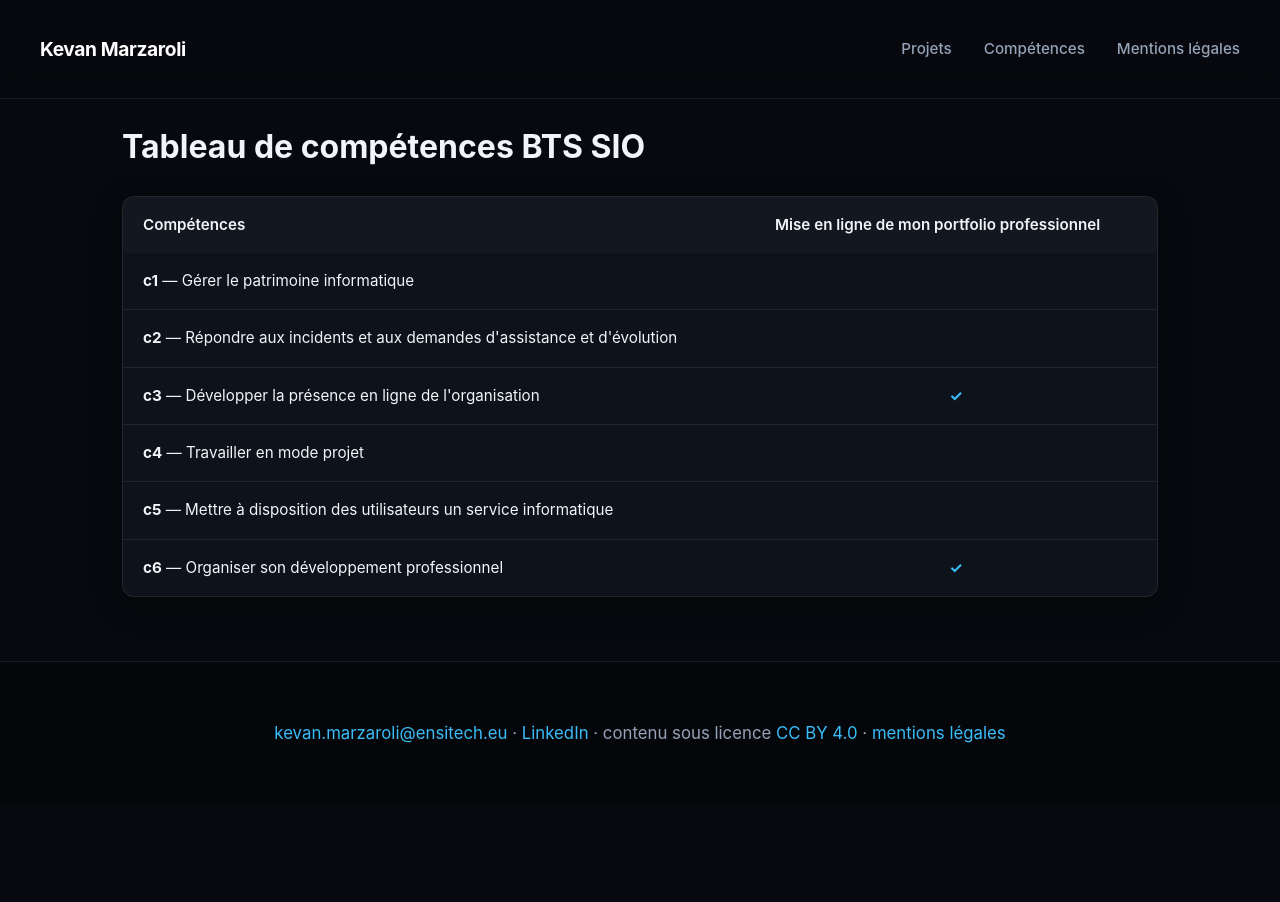
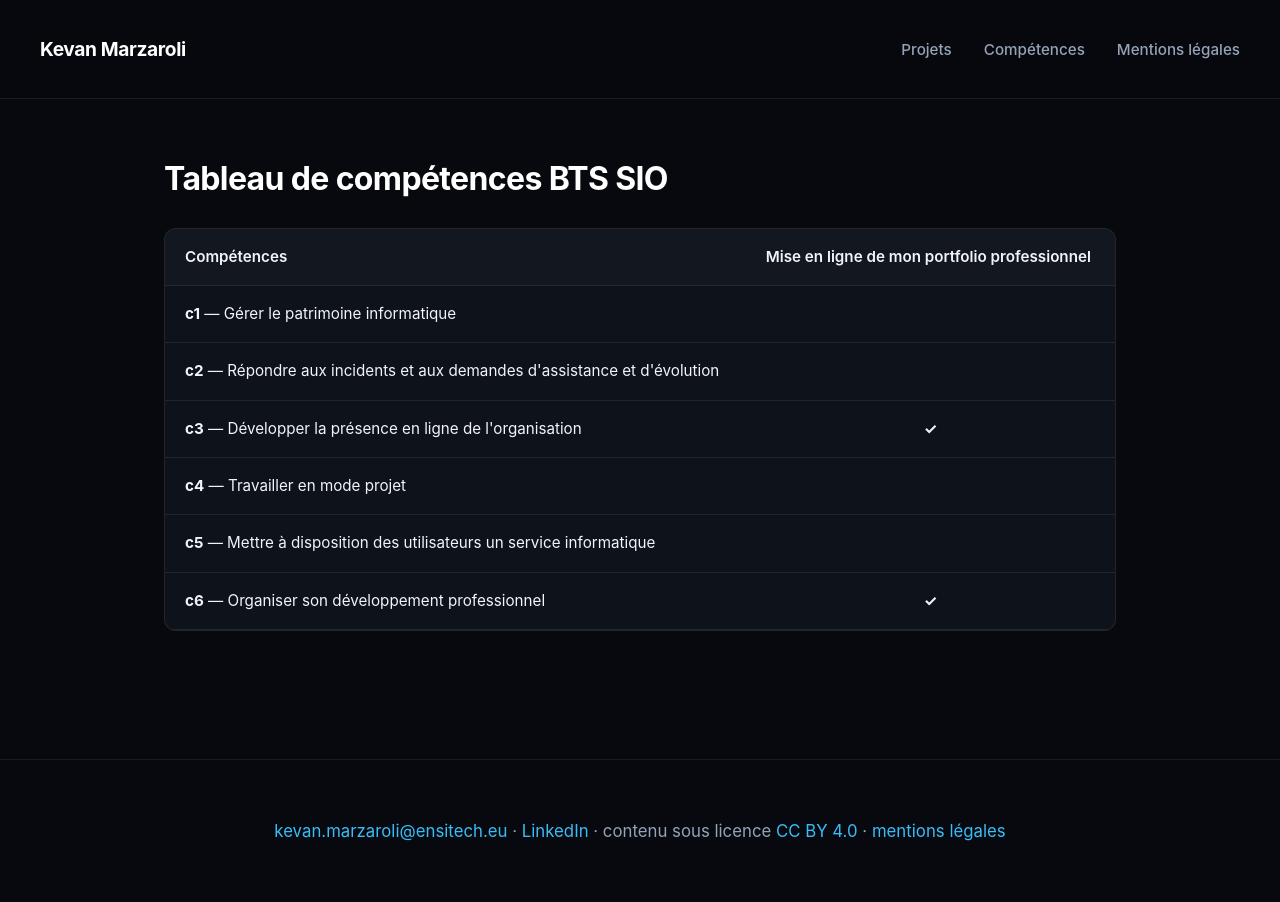
Before and after one commit to kevan-png/repository-Kevan-Marzaroli, a Jekyll site: the page built from competences.html, in a window 1280 px wide. Built offline with Jekyll 4.4.1, drawn with Linux system fonts in a browser that asks for light colours.

Commit message:
Refactor CSS styles for layout and responsiveness
Updated styles for various elements including margins, paddings, and colors. Adjusted hero section dimensions and added responsiveness for images.

```diff
--- a/css/style.css
+++ b/css/style.css
@@ -1,5 +1,5 @@
 /* ==========================================================================
-   PORTFOLIO FUTURISTE DARK TECH (NVIDIA / META / CYBER STYLE)
+   PORTFOLIO FUTURISTE DARK TECH (CORRECTION DES MARGES & DEBORDEMENTS)
    ========================================================================== */
 
 :root {
@@ -14,7 +14,6 @@
 
   --accent-blue: #0064e0;
   --accent-cyan: #38bdf8;
-  --accent-green: #10b981;
 }
 
 /* --- Base & Dark Mode --- */
@@ -44,7 +43,7 @@ header {
   top: 0;
   z-index: 100;
   width: 100%;
-  background: rgba(7, 9, 14, 0.85);
+  background: rgba(7, 9, 14, 0.9);
   backdrop-filter: blur(16px);
   -webkit-backdrop-filter: blur(16px);
   padding: 1rem 2.5rem;
@@ -82,12 +81,24 @@ nav a:hover {
   color: var(--accent-cyan);
 }
 
-/* --- Section Hero Vidéo --- */
+/* --- Structure Principale (Re-centrage propre) --- */
+main {
+  max-width: 1000px;
+  margin: 0 auto;
+  padding: 2rem 1.5rem 4rem 1.5rem;
+}
+
+/* --- Hero Banner Vidéo (Bord à bord uniquement sur l'accueil) --- */
 .meta-hero {
   position: relative;
   width: 100vw;
-  height: 80vh;
-  min-height: 480px;
+  left: 50%;
+  right: 50%;
+  margin-left: -50vw;
+  margin-right: -50vw;
+  margin-top: -2rem;
+  height: 75vh;
+  min-height: 450px;
   display: flex;
   align-items: center;
   justify-content: center;
@@ -119,7 +130,7 @@ nav a:hover {
   left: 0;
   width: 100%;
   height: 100%;
-  background: radial-gradient(circle, rgba(0,0,0,0.2) 0%, rgba(7,9,14,0.75) 100%);
+  background: radial-gradient(circle, rgba(0,0,0,0.2) 0%, rgba(7,9,14,0.8) 100%);
   z-index: 2;
 }
 
@@ -131,7 +142,7 @@ nav a:hover {
 }
 
 .meta-hero-title {
-  font-size: 3.6rem !important;
+  font-size: 3.5rem !important;
   font-weight: 800 !important;
   color: #ffffff !important;
   margin: 0 0 1rem 0 !important;
@@ -143,14 +154,13 @@ nav a:hover {
 }
 
 .meta-hero-subtitle {
-  font-size: 1.25rem !important;
+  font-size: 1.2rem !important;
   color: #94a3b8 !important;
   margin: 0 0 2.2rem 0 !important;
   font-weight: 400;
   text-shadow: 0 2px 10px rgba(0, 0, 0, 0.8);
 }
 
-/* Bouton Futuriste Cyber-Pilule */
 .meta-hero-btn {
   display: inline-block !important;
   background: linear-gradient(135deg, #0064e0 0%, #0284c7 100%) !important;
@@ -161,7 +171,7 @@ nav a:hover {
   border-radius: 50px !important;
   text-decoration: none !important;
   box-shadow: 0 0 25px rgba(0, 100, 224, 0.45) !important;
-  transition: all 0.3s cubic-bezier(0.16, 1, 0.3, 1) !important;
+  transition: all 0.3s ease !important;
   border: 1px solid rgba(255, 255, 255, 0.2) !important;
 }
 
@@ -171,20 +181,17 @@ nav a:hover {
   text-decoration: none !important;
 }
 
-/* --- Structure du Contenu --- */
-main, .main-content {
-  max-width: 1100px;
-  margin: 0 auto;
-  padding: 0 2rem 4rem 2rem;
+/* --- Titres et Textes --- */
+h1, h2, h3 {
+  color: #ffffff;
+  letter-spacing: -0.02em;
 }
 
 h2 {
   font-size: 1.75rem;
   font-weight: 700;
-  color: #ffffff;
-  margin-top: 3.5rem;
+  margin-top: 3rem;
   margin-bottom: 1.25rem;
-  letter-spacing: -0.02em;
   display: flex;
   align-items: center;
   gap: 0.75rem;
@@ -200,7 +207,7 @@ h2::before {
   box-shadow: 0 0 10px var(--accent-cyan);
 }
 
-p {
+p, li {
   color: var(--text-muted);
   font-size: 1.05rem;
   line-height: 1.7;
@@ -216,7 +223,18 @@ a:hover {
   text-decoration: underline;
 }
 
-/* --- Cartes Projets Futuristes --- */
+/* --- Adaptabilité des Images/Captures dans les Projets --- */
+img {
+  max-width: 100%;
+  height: auto;
+  display: block;
+  margin: 2rem auto;
+  border-radius: 10px;
+  border: 1px solid var(--border-color);
+  box-shadow: 0 10px 30px rgba(0, 0, 0, 0.5);
+}
+
+/* --- Cartes Projets --- */
 .carte {
   background: var(--bg-card);
   backdrop-filter: blur(12px);
@@ -245,10 +263,6 @@ a:hover {
   text-decoration: none;
 }
 
-.carte h3 a:hover {
-  color: var(--accent-cyan);
-}
-
 .carte p {
   margin: 0.5rem 0;
   color: #cbd5e1;
@@ -258,17 +272,15 @@ a:hover {
   font-size: 0.85rem;
   color: #64748b;
   margin-top: 1rem;
-  font-weight: 500;
 }
 
-/* --- Tableau Compétences Cyber --- */
+/* --- Tableau Compétences --- */
 .defile {
   overflow-x: auto;
   border-radius: 12px;
   border: 1px solid var(--border-color);
   background: var(--bg-card);
   margin-top: 1.5rem;
-  box-shadow: 0 8px 30px rgba(0, 0, 0, 0.3);
 }
 
 table {
@@ -289,14 +301,9 @@ th {
   font-weight: 600;
 }
 
-tr:last-child td, tr:last-child th {
-  border-bottom: none;
-}
-
 td.case {
   text-align: center;
   font-weight: 700;
-  color: var(--accent-cyan);
 }
 
 td.case a {
@@ -310,28 +317,22 @@ td.case a {
   color: var(--accent-cyan);
   text-decoration: none;
   box-shadow: 0 0 10px rgba(56, 189, 248, 0.2);
-  transition: all 0.2s ease;
-}
-
-td.case a:hover {
-  background: var(--accent-cyan);
-  color: #000000;
-  box-shadow: 0 0 15px var(--accent-cyan);
 }
 
 /* --- Footer --- */
 footer {
   border-top: 1px solid var(--border-color);
-  padding: 2.5rem 2rem;
+  padding: 2.5rem 1.5rem;
   text-align: center;
   font-size: 0.85rem;
   color: #64748b;
-  background-color: rgba(0, 0, 0, 0.3);
+  margin-top: 4rem;
 }
 
 /* Responsive Mobile */
 @media (max-width: 768px) {
   header { padding: 1rem 1.5rem; }
+  main { padding: 1.5rem 1rem; }
   .meta-hero { height: 60vh; }
   .meta-hero-title { font-size: 2.2rem !important; }
 }
```
